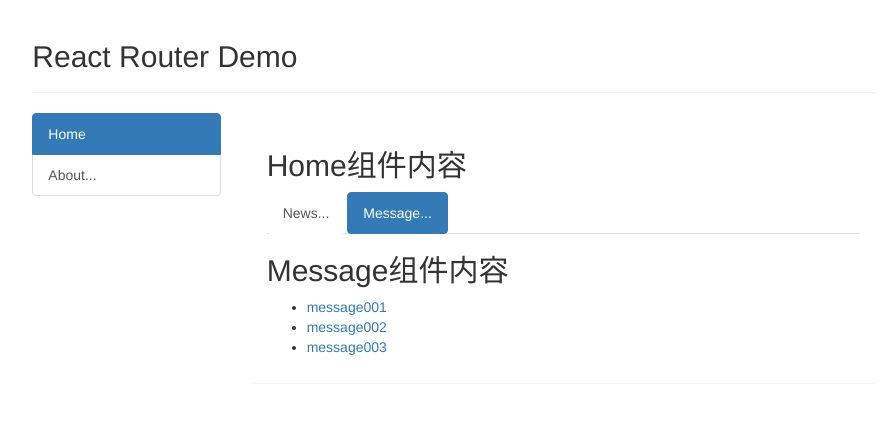
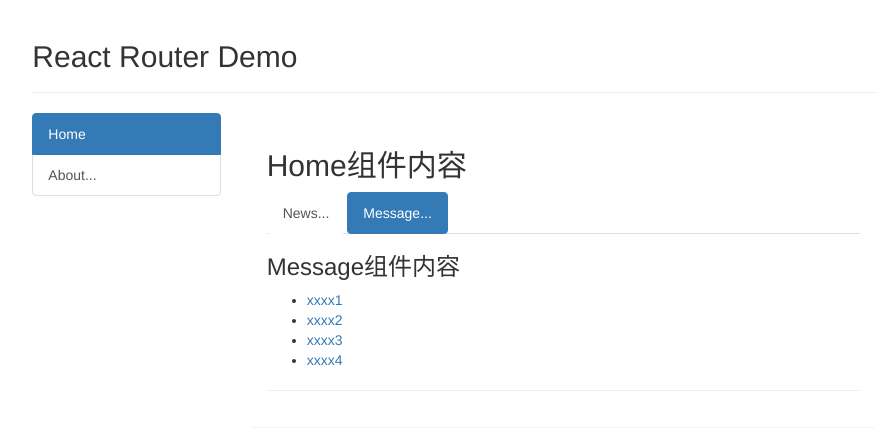
Before and after one commit to mamh-demo/react-atguigu-demo, a React (Create React App) app: page /home/message in a window 1280 px wide. Shown: the top 430 px of the page, without its empty margins (186-1077 px from the left). Built offline with nearby package versions, Linux system fonts and the light colour scheme.

Commit message:
add home/news and home/message Detail

```diff
--- /dev/null
+++ b/src/components/Home/Message/Detail/index.jsx
@@ -0,0 +1,21 @@
+import React from 'react'
+
+
+export default class Detail extends React.Component {
+    render() {
+        const {id,title} = this.props.match.params
+        return (
+<div>
+    <h4>Message组件内容Detail</h4>
+
+    <ul>
+        <li>id: {id}</li>
+        <li>title: {title}</li>
+    </ul>
+</div>
+        )
+    }
+
+
+
+}
--- a/src/components/Home/Message/index.jsx
+++ b/src/components/Home/Message/index.jsx
@@ -1,23 +1,43 @@
 import React from 'react'
+import {Link, Redirect, Route, Switch} from "react-router-dom";
+
+import Detail from "./Detail";
+
+export default class Message extends React.Component {
+
+    state = {
+        messageArr:[
+            {id:"01", title:"xxxx1"},
+            {id:"02", title:"xxxx2"},
+            {id:"03", title:"xxxx3"},
+            {id:"04", title:"xxxx4"},
+        ]
+    }
+
+    render() {
+        const {messageArr} = this.state
+        return (
+<div>
+<h3>Message组件内容</h3>
+    <ul>
+{
+messageArr.map((msgObj) => {
+    return(
+        <li  key={msgObj.id}>
+            {/*向路由组件传递 params参数*/}
+            <Link to={`/home/message/detail/${msgObj.id}/${msgObj.title}`}>{msgObj.title}</Link>
+        </li>
+    )
+})
 
 
-export default class Message extends React.Component {
-    render() {
-
-        return (
-<div>
-<h2>Message组件内容</h2>
-    <ul>
-        <li>
-            <a href="/message1">message001</a>&nbsp;&nbsp;
-        </li>
-        <li>
-            <a href="/message2">message002</a>&nbsp;&nbsp;
-        </li>
-        <li>
-            <a href="/message/3">message003</a>&nbsp;&nbsp;
-        </li>
+}
     </ul>
+    <hr/>
+    <Switch>
+        {/*声明接收 params参数*/}
+        <Route path="/home/message/detail/:id/:title" component={Detail}/>
+    </Switch>
 </div>
         )
     }
--- /dev/null
+++ b/src/components/Home/News/Detail/index.jsx
@@ -0,0 +1,21 @@
+import React from 'react'
+
+
+export default class Detail extends React.Component {
+    render() {
+        const {id,title} = this.props.match.params
+        return (
+<div>
+    <h4>News组件内容Detail</h4>
+
+    <ul>
+        <li>id: {id}</li>
+        <li>title: {title}</li>
+    </ul>
+</div>
+        )
+    }
+
+
+
+}
--- a/src/components/Home/News/index.jsx
+++ b/src/components/Home/News/index.jsx
@@ -1,4 +1,7 @@
 import React from 'react'
+import {Link, Route, Switch} from "react-router-dom";
+
+import Detail from "../News/Detail";
 
 
 export default class News extends React.Component {
@@ -6,12 +9,28 @@ export default class News extends React.Component {
 
         return (
 <div>
-<h2>News组件内容</h2>
+<h3>News组件内容</h3>
     <ul>
-        <li>news001</li>
-        <li>news002</li>
-        <li>news003</li>
+
+        <li  key={1}>
+            {/*向路由组件传递 params参数*/}
+            <Link to="/home/news/detail/1/news001">news001</Link>
+        </li>
+        <li  key={1}>
+            {/*向路由组件传递 params参数*/}
+            <Link to="/home/news/detail/2/news002">news002</Link>
+        </li>
+        <li  key={1}>
+            {/*向路由组件传递 params参数*/}
+            <Link to="/home/news/detail/3/news003">news003</Link>
+        </li>
     </ul>
+    <hr/>
+    <Switch>
+        {/*声明接收 params参数*/}
+        <Route path="/home/news/detail/:id/:title" component={Detail}/>
+    </Switch>
+
 </div>
         )
     }
```
